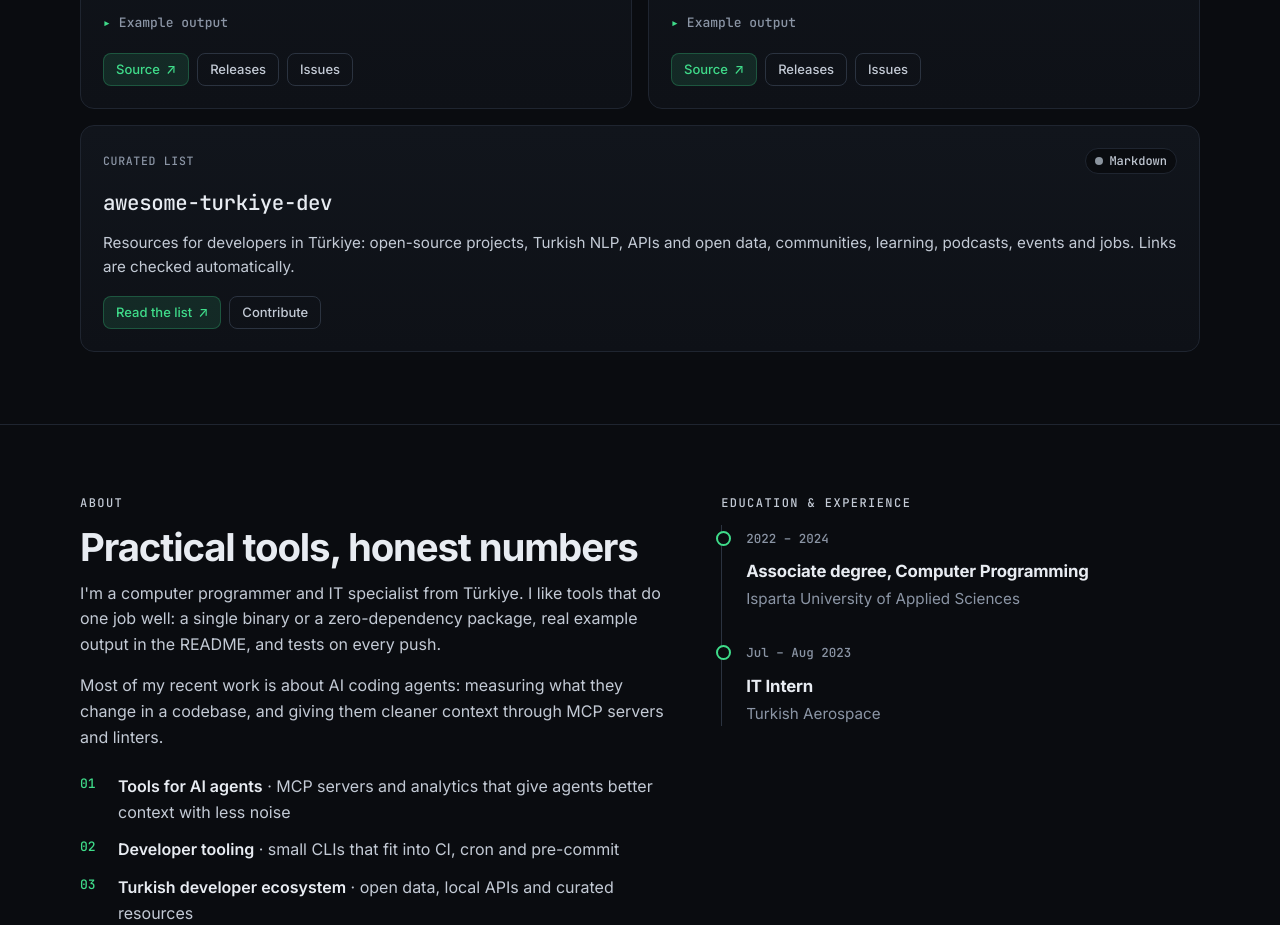
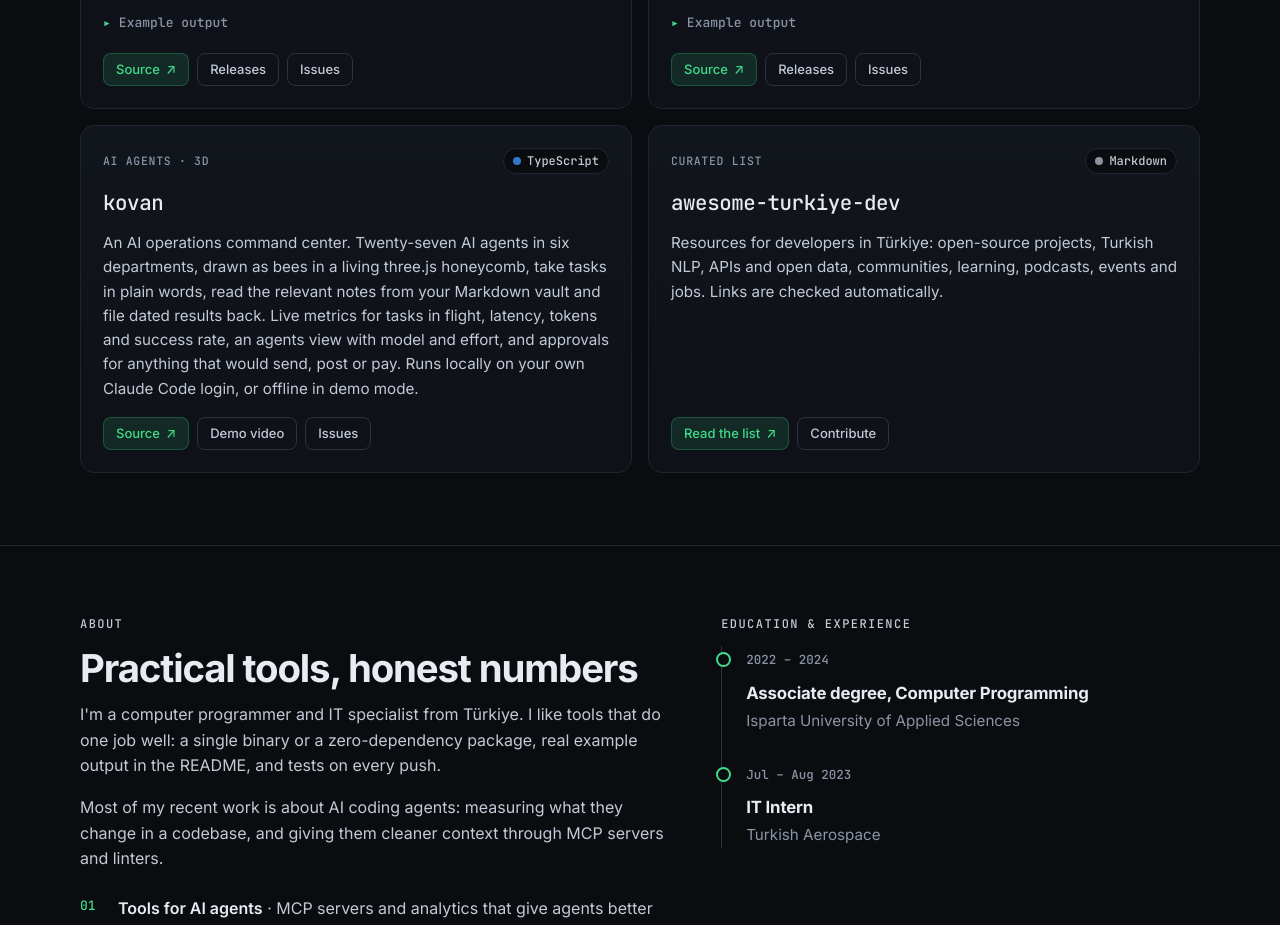
Before and after one commit to celaldrg/celaldrg.github.io, a plain HTML site: page index.html in a window 1280 px wide. Shown: the part 6790-7715 px from the top of the page. Drawn offline with Linux system fonts and the light colour scheme.

Commit message:
Add kovan

```diff
--- a/index.html
+++ b/index.html
@@ -471,6 +471,7 @@ warning .env:6          duplicate-key        SENTRY_DSN is also defined on line
 'agac-ev-bahce-fiyatlari-2026'
 <span class="p">&gt;&gt;&gt; </span>tk.sorted_tr(["zeytin", "çay", "ırmak", "irmik", "ördek", "ozan"])
 ['çay', 'ırmak', 'irmik', 'ozan', 'ördek', 'zeytin']</pre></div></details><div class="card-links"><a class="btn-s" href="https://github.com/celaldrg/turkcekit">Source <span aria-hidden="true">↗</span></a><a class="btn-s ghost" href="https://github.com/celaldrg/turkcekit/releases">Releases</a><a class="btn-s ghost" href="https://github.com/celaldrg/turkcekit/issues">Issues</a></div></article>
+<article class="card" id="kovan"><div class="card-top"><span class="tag">AI agents · 3D</span><span class="chip"><i style="background:#3178c6"></i>TypeScript</span></div><h3><a href="https://github.com/celaldrg/kovan">kovan</a></h3><p>An AI operations command center. Twenty-seven AI agents in six departments, drawn as bees in a living three.js honeycomb, take tasks in plain words, read the relevant notes from your Markdown vault and file dated results back. Live metrics for tasks in flight, latency, tokens and success rate, an agents view with model and effort, and approvals for anything that would send, post or pay. Runs locally on your own Claude Code login, or offline in demo mode.</p><div class="card-links"><a class="btn-s" href="https://github.com/celaldrg/kovan">Source <span aria-hidden="true">↗</span></a><a class="btn-s ghost" href="https://github.com/celaldrg/kovan/blob/main/assets/kovan-demo.mp4">Demo video</a><a class="btn-s ghost" href="https://github.com/celaldrg/kovan/issues">Issues</a></div></article>
 <article class="card" id="awesome-turkiye-dev"><div class="card-top"><span class="tag">Curated list</span><span class="chip"><i style="background:#8b949e"></i>Markdown</span></div><h3><a href="https://github.com/celaldrg/awesome-turkiye-dev">awesome-turkiye-dev</a></h3><p>Resources for developers in Türkiye: open-source projects, Turkish NLP, APIs and open data, communities, learning, podcasts, events and jobs. Links are checked automatically.</p><div class="card-links"><a class="btn-s" href="https://github.com/celaldrg/awesome-turkiye-dev">Read the list <span aria-hidden="true">↗</span></a><a class="btn-s ghost" href="https://github.com/celaldrg/awesome-turkiye-dev/blob/main/CONTRIBUTING.md">Contribute</a></div></article>
     </div>
   </div>
```
